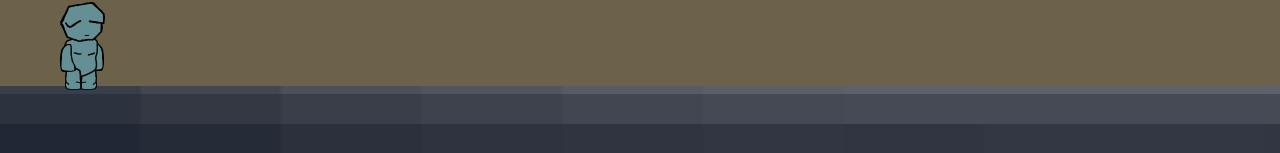
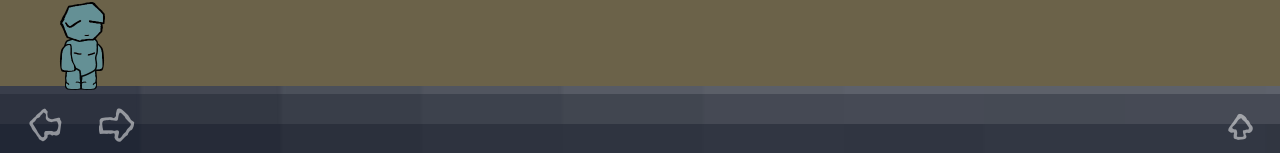
Before and after one commit to kiavashp/minis, a plain HTML site: page index.html in a window 1280 px wide. Shown: the part 644-797 px from the top of the page. Drawn offline with Linux system fonts and the light colour scheme.

Commit message:
move controls images

```diff
--- a/index.html
+++ b/index.html
@@ -5,7 +5,7 @@
 <script>
 window.mobile = 'standalone' in navigator;
 document.addEventListener('DOMContentLoaded', function (){
-	if(mobile) window['touch-ctrl'].style.display = 'block';
+	if(!mobile) window['touch-ctrl'].style.display = 'block';
 	eleKeySim(window['touch-left-ctrl'], 37);
 	eleKeySim(window['touch-right-ctrl'], 39);
 	eleKeySim(window['touch-up-ctrl'], 38);
@@ -40,8 +40,13 @@ user.warn = function (){
 body {overflow:hidden;}
 canvas {position:absolute;left:0;top:0;}
 #touch-ctrl {position:absolute;bottom:0;left:0;right:0;padding:10px}
-#touch-ctrl .ctrl {float:left;margin:0 10px;width:40px;height:40px;background:rgba(0,0,0,0.2);}
-#touch-ctrl .ctrl:active {background:rgba(0,0,0,0.5);}
+#touch-ctrl .ctrl {
+float:left;margin:0 10px;width:40px;height:40px;
+background-image:url(./assets/interface/ctrl-move.png);background-size:auto 80px;}
+#touch-ctrl .ctrl:active {background-position-y:40px;}
+#touch-left-ctrl.ctrl {width:50px;background-position-x:0px;}
+#touch-right-ctrl.ctrl {width:50px;background-position-x:90px;}
+#touch-up-ctrl.ctrl {background-position-x:180px;}
 </style>
 
 <canvas id="can"></canvas>
```
Also changed, not shown: assets/interface/ctrl-move.png (added).
